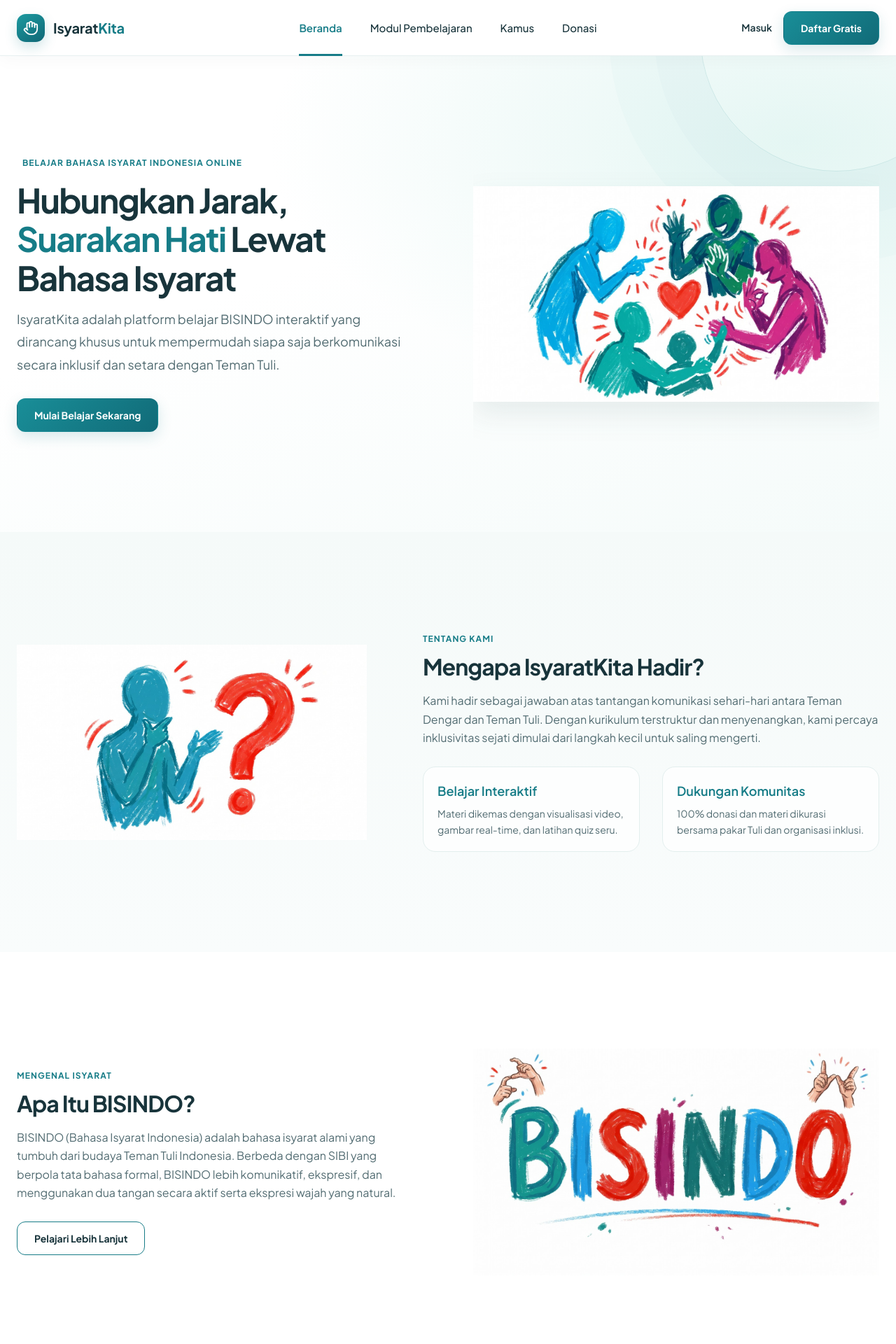
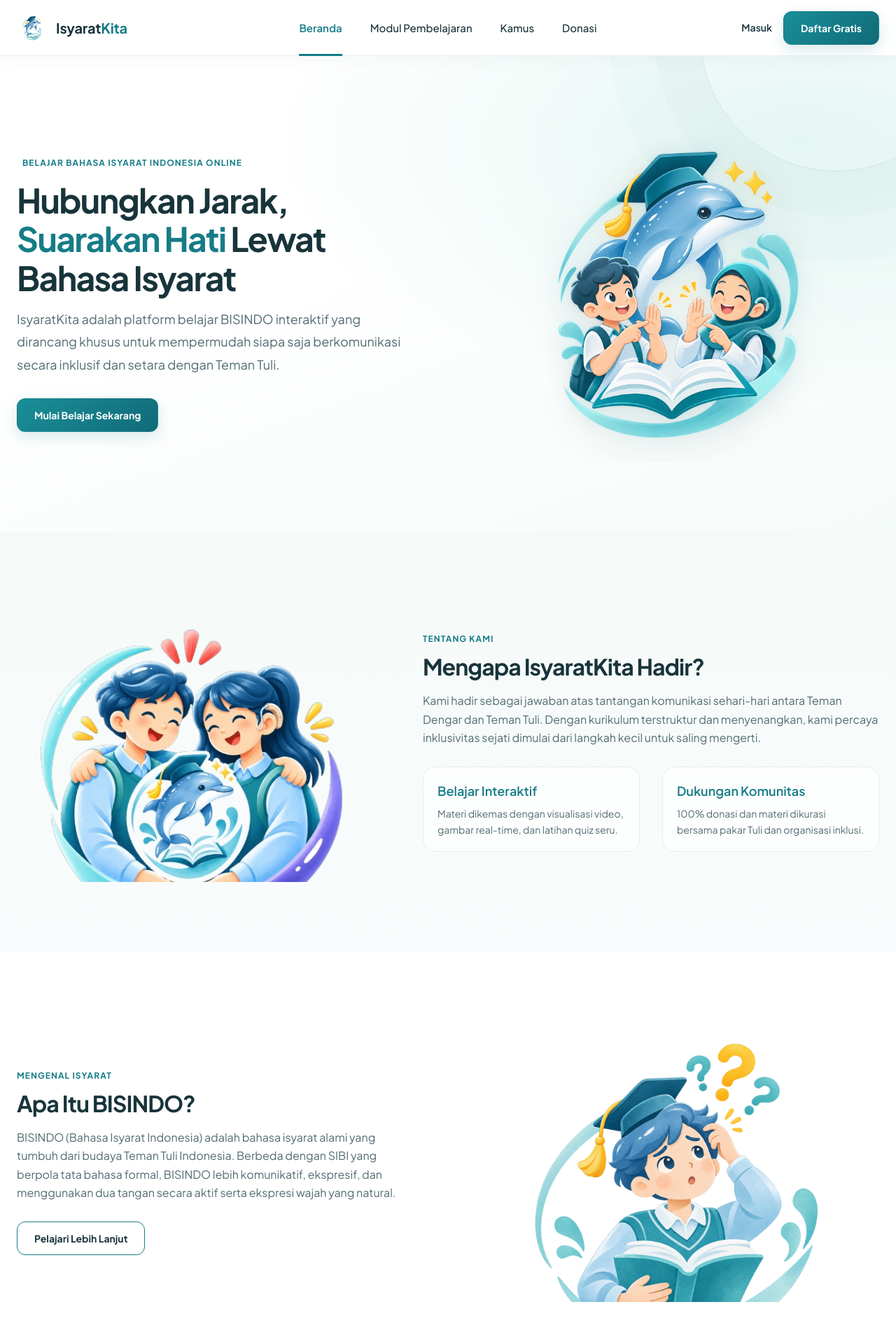
Before and after one commit to Kasih-code/PERWEB_IsyaratKita, a Laravel app: page / in a window 1280 px wide. Shown: the top 1920 px of the page at 70% size. Run offline with Laravel 12, Linux system fonts and the light colour scheme; data that the repository does not hold is empty.

Commit message:
menambahkkan gambar baru di page beranda dan page donasi

```diff
--- a/public/css/neww.css
+++ b/public/css/neww.css
@@ -448,3 +448,35 @@ select:focus-visible {
         transform: none !important;
     }
 }
+
+/* Logo baru IsyaratKita */
+
+.logo__gambar {
+    width: 44px;
+    height: 44px;
+    object-fit: contain;
+    display: block;
+    flex-shrink: 0;
+}
+/* =========================================
+   ILUSTRASI ISYARATKITA
+========================================= */
+
+.tentang__gambar img,
+.bisindo__gambar img,
+.gambar-ilustrasi {
+    display: block;
+    width: 100%;
+    max-width: 480px;
+    height: auto;
+    object-fit: contain;
+    margin-inline: auto;
+}
+
+@media (max-width: 560px) {
+    .tentang__gambar img,
+    .bisindo__gambar img,
+    .gambar-ilustrasi {
+        max-width: 320px;
+    }
+}
--- a/resources/views/beranda.blade.php
+++ b/resources/views/beranda.blade.php
@@ -4,7 +4,7 @@
 
 @section('isi')
     {{-- ===== Hero ===== --}}
-    <x-hero ukuran="besar" label="Belajar Bahasa Isyarat Indonesia Online" :gambar="asset('images/umum/hero-beranda.jpg')">
+    <x-hero ukuran="besar" label="Belajar Bahasa Isyarat Indonesia Online" :gambar="asset('images/umum/hero1.png')">
         <x-slot:judul>
             Hubungkan Jarak, <span class="teks-aksen">Suarakan Hati</span> Lewat Bahasa Isyarat
         </x-slot:judul>
@@ -19,7 +19,7 @@
     {{-- ===== Tentang IsyaratKita ===== --}}
     <section class="seksi seksi--alt" id="tentang">
         <div class="wadah tentang__isi">
-            <x-placeholder-gambar class="tentang__gambar" :src="asset('images/umum/tentang.jpg')" alt="gambar tentang kami" />
+            <x-placeholder-gambar class="tentang__gambar" :src="asset('images/umum/rangkul.png')" alt="Ilustrasi kebersamaan dan komunikasi inklusif" />
 
             <div>
                 <span class="label-kecil">Tentang Kami</span>
@@ -56,7 +56,7 @@
                     <x-tombol variasi="garis" :href="route('modul.detail', 1)">Pelajari Lebih Lanjut</x-tombol>
                 </div>
             </div>
-            <x-placeholder-gambar class="bisindo__gambar" :src="asset('images/umum/bisindo.jpg')" alt="BISINDO" />
+            <x-placeholder-gambar class="bisindo__gambar" :src="asset('images/umum/confused final.png')" alt="BISINDO" />
         </div>
     </section>
 
--- a/resources/views/components/logo.blade.php
+++ b/resources/views/components/logo.blade.php
@@ -1,7 +1,21 @@
-{{-- Logo IsyaratKita. Pemakaian: <x-logo /> --}}
+{{-- Komponen Logo IsyaratKita --}}
+
 @props(['ukuranIkon' => 22])
 
-<a href="{{ route('beranda') }}" {{ $attributes->class('logo') }} aria-label="IsyaratKita - ke Beranda">
-    <span class="logo__ikon"><x-ikon nama="tangan" :ukuran="$ukuranIkon" /></span>
-    <span class="logo__teks">Isyarat<span>Kita</span></span>
+<a
+    href="{{ route('beranda') }}"
+    {{ $attributes->class('logo') }}
+    aria-label="IsyaratKita - ke Beranda"
+>
+    <img
+        src="{{ asset('images/umum/logo isyarat kita.png') }}"
+        alt="Logo IsyaratKita"
+        class="logo__gambar"
+        width="44"
+        height="44"
+    >
+
+    <span class="logo__teks">
+        Isyarat<span>Kita</span>
+    </span>
 </a>
--- a/resources/views/donasi/index.blade.php
+++ b/resources/views/donasi/index.blade.php
@@ -5,7 +5,7 @@
 
 @section('isi')
     {{-- ===== Hero ===== --}}
-    <x-hero ukuran="donasi" label="Program Inklusi" :gambar="asset('images/umum/hero-donasi.jpg')">
+    <x-hero ukuran="donasi" label="Program Inklusi" :gambar="asset('images/umum/donasi.png')">
         <x-slot:judul>Berbagi Kebaikan Bersama IsyaratKita</x-slot:judul>
         Setiap donasi yang Anda berikan dialokasikan penuh untuk membiayai pengadaan modul pembelajaran gratis bagi sekolah-sekolah luar biasa, pelatihan interpreter BISINDO, dan kampanye kepedulian inklusi sosial.
     </x-hero>
--- a/resources/views/modul/index.blade.php
+++ b/resources/views/modul/index.blade.php
@@ -4,7 +4,7 @@
 
 @section('isi')
     {{-- ===== Hero ===== --}}
-    <x-hero ukuran="sedang" :gambar="asset('images/umum/hero-modul.jpg')">
+    <x-hero ukuran="sedang" :gambar="asset('images/umum/hero-modul.png')">
         <x-slot:judul>Modul Pembelajaran BISINDO</x-slot:judul>
         Pelajari tata cara bahasa isyarat melalui modul yang interaktif, visual, dan dilengkapi kuis penguji pemahaman untuk memastikan progres belajar yang optimal.
     </x-hero>
```
Also changed, not shown: public/images/umum/bisindo.jpg (deleted), public/images/umum/confused final.png (added), public/images/umum/donasi.png (added), public/images/umum/hero-beranda.jpg (deleted), public/images/umum/hero-donasi.jpg (deleted), public/images/umum/hero-modul.jpg (deleted), public/images/umum/hero-modul.png (added), public/images/umum/hero1.png (added), public/images/umum/logo isyarat kita.png (added), public/images/umum/rangkul.png (added), public/images/umum/tentang.jpg (deleted).
